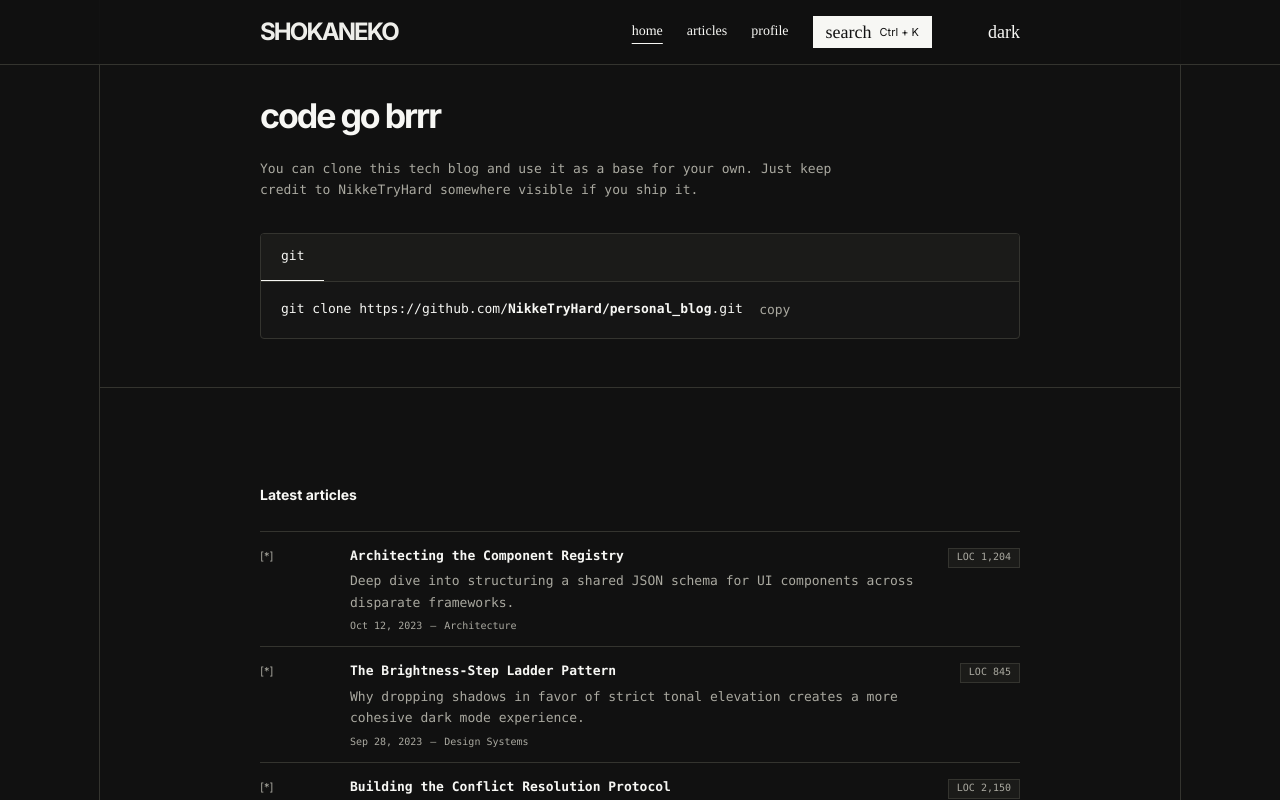
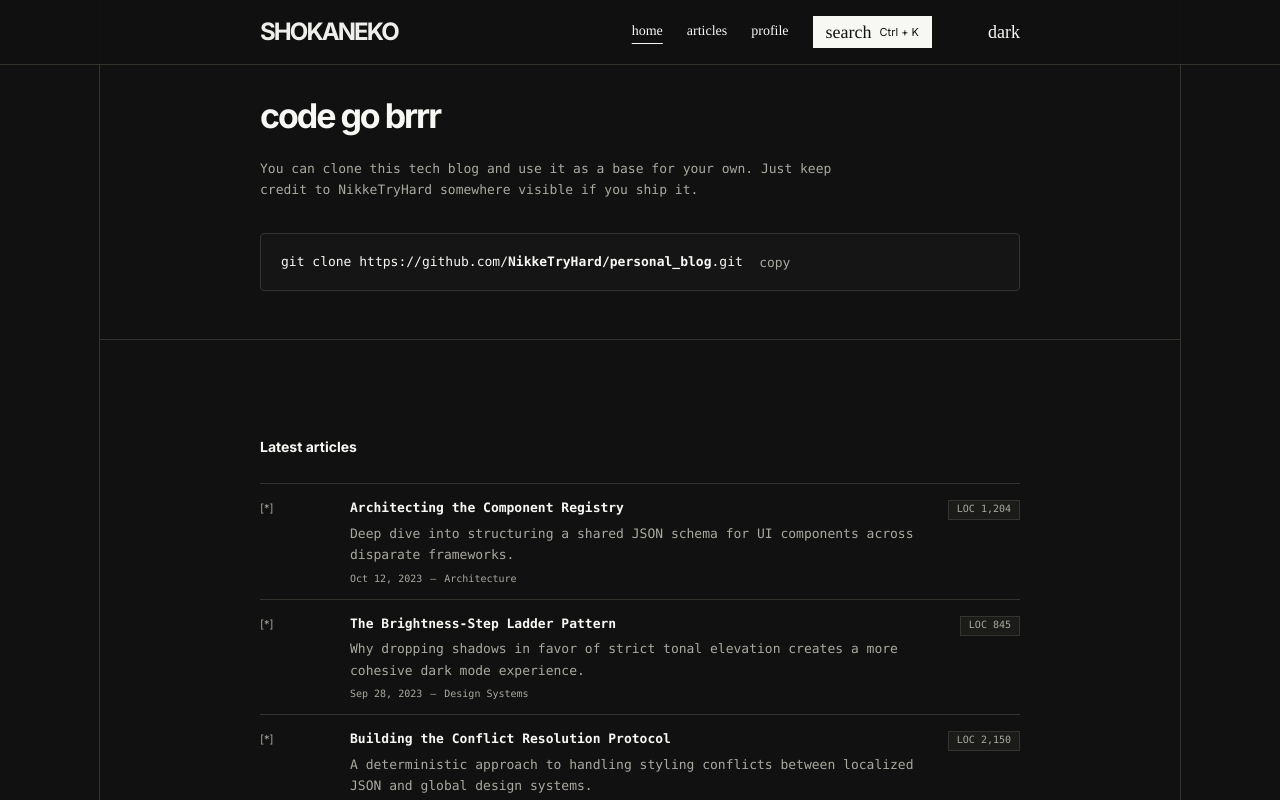
Before and after one commit to NikkeTryHard/personal_blog, a Next.js app: page / in a window 1280 px wide. Shown: the top 800 px of the page. Built offline with nearby package versions, Linux system fonts and the light colour scheme; no server answers.

Commit message:
style: simplify clone box

```diff
--- a/app/clone-box.tsx
+++ b/app/clone-box.tsx
@@ -18,16 +18,11 @@ export function CloneBox() {
   }
 
   return (
-    <div className="mt-8 overflow-hidden rounded border border-outline-variant bg-surface-container-lowest">
-      <div className="border-b border-outline-variant bg-surface-container-low">
-        <span className="inline-flex border-b border-primary px-5 py-3 font-code-body text-code-body text-primary">git</span>
-      </div>
-      <div className="flex items-center px-5 py-4 font-code-body text-code-body text-primary">
-        <span>git clone https://github.com/</span><strong className="font-bold text-primary">NikkeTryHard/personal_blog</strong><span>.git</span>
-        <button className={`ml-3 grid h-6 w-10 place-items-center font-code-body ${copied ? 'text-[18px] leading-none text-[#22c55e]' : 'text-code-body text-on-surface-variant hover:text-primary'}`} type="button" onClick={copyGitUrl} aria-label="Copy git clone command" title="Copy git clone command">
-          {copied ? '✓' : 'copy'}
-        </button>
-      </div>
+    <div className="mt-8 flex items-center rounded border border-outline-variant bg-surface-container-lowest px-5 py-4 font-code-body text-code-body text-primary">
+      <span>git clone https://github.com/</span><strong className="font-bold text-primary">NikkeTryHard/personal_blog</strong><span>.git</span>
+      <button className={`ml-3 grid h-6 w-10 place-items-center font-code-body ${copied ? 'text-[18px] leading-none text-[#22c55e]' : 'text-code-body text-on-surface-variant hover:text-primary'}`} type="button" onClick={copyGitUrl} aria-label="Copy git clone command" title="Copy git clone command">
+        {copied ? '✓' : 'copy'}
+      </button>
     </div>
   );
 }
```
